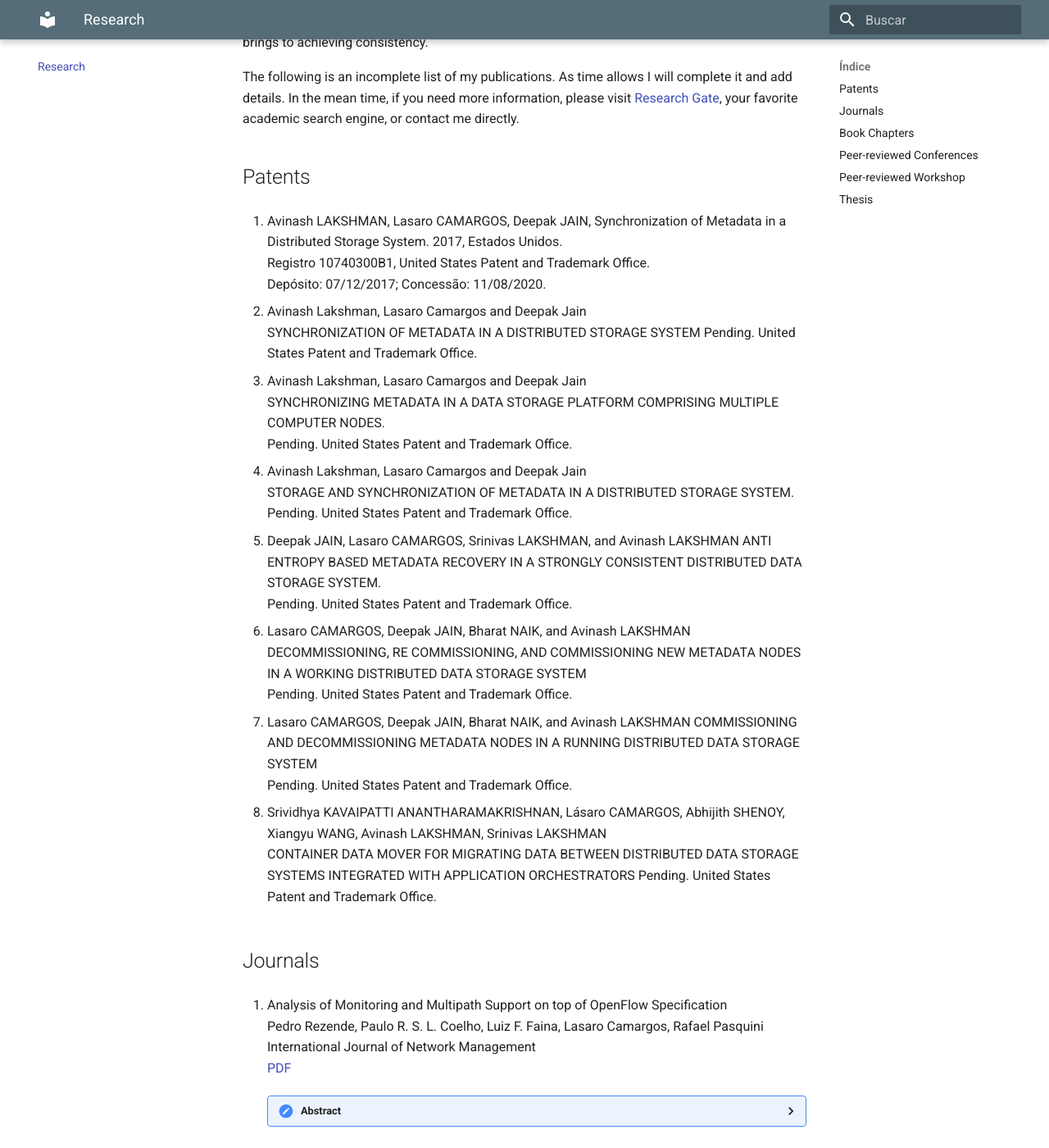
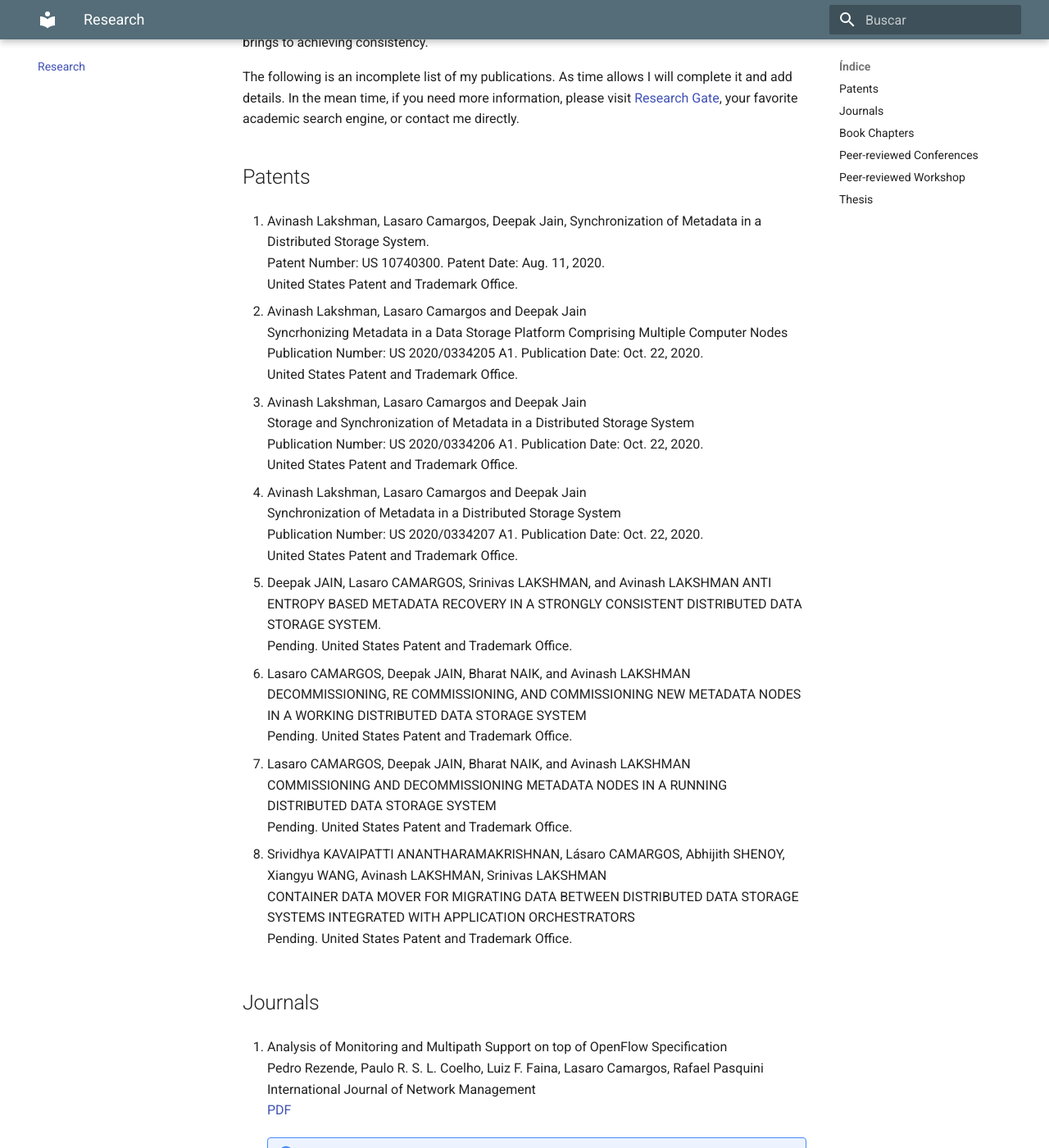
Before and after one commit to lasarojc/lasarojc.github.io, an MkDocs documentation site: the page built from docs/publications/index.md, in a window 1280 px wide and 1400 px high, scrolled down 265 px. Shown: the whole window at 82% size. Built offline with MkDocs 1.6.1 and Material for MkDocs 9.7.7, drawn with Linux system fonts in a browser that asks for light colours.

Commit message:
patentes

```diff
--- a/docs/publications/index.md
+++ b/docs/publications/index.md
@@ -6,22 +6,25 @@ As time allows I will complete it and add details.
 In the mean time, if you need more information, please visit [Research Gate](http://www.google.com/url?q=http%3A%2F%2Fwww.researchgate.net%2Fprofile%2FLasaro_Camargos&sa=D&sntz=1&usg=AFQjCNF3tgNGeYe1XaW89jbOEm9fBRY-0g), your favorite academic search engine, or contact me directly.
 
 ## Patents
-1. Avinash LAKSHMAN, Lasaro CAMARGOS, Deepak JAIN,
-    Synchronization of Metadata in a Distributed Storage System. 2017, Estados Unidos.
-    Registro 10740300B1, United States Patent and Trademark Office.
-    Depósito: 07/12/2017; Concessão: 11/08/2020.
+1. Avinash Lakshman, Lasaro Camargos, Deepak Jain,
+    Synchronization of Metadata in a Distributed Storage System.
+    Patent Number: US 10740300.    Patent Date: Aug. 11, 2020.
+    United States Patent and Trademark Office.
 
 1. Avinash Lakshman, Lasaro Camargos and Deepak Jain
-   SYNCHRONIZATION OF METADATA IN A DISTRIBUTED STORAGE SYSTEM
-   Pending. United States Patent and Trademark Office.
+    Syncrhonizing Metadata in a Data Storage Platform Comprising Multiple Computer Nodes
+    Publication Number: US 2020/0334205 A1.    Publication Date: Oct. 22, 2020.
+    United States Patent and Trademark Office.
 
 1. Avinash Lakshman, Lasaro Camargos and Deepak Jain
-    SYNCHRONIZING METADATA IN A DATA STORAGE PLATFORM COMPRISING MULTIPLE COMPUTER NODES.
-    Pending. United States Patent and Trademark Office.
+    Storage and Synchronization of Metadata in a Distributed Storage System
+    Publication Number: US 2020/0334206 A1.    Publication Date: Oct. 22, 2020.
+    United States Patent and Trademark Office.
 
 1. Avinash Lakshman, Lasaro Camargos and Deepak Jain
-    STORAGE AND SYNCHRONIZATION OF METADATA IN A DISTRIBUTED STORAGE SYSTEM.
-    Pending. United States Patent and Trademark Office.
+   Synchronization of Metadata in a Distributed Storage System
+    Publication Number: US 2020/0334207 A1.    Publication Date: Oct. 22, 2020.
+    United States Patent and Trademark Office.
 
 2. Deepak JAIN, Lasaro CAMARGOS, Srinivas LAKSHMAN, and Avinash LAKSHMAN
     ANTI ENTROPY BASED METADATA RECOVERY IN A STRONGLY CONSISTENT DISTRIBUTED DATA STORAGE SYSTEM.
```
